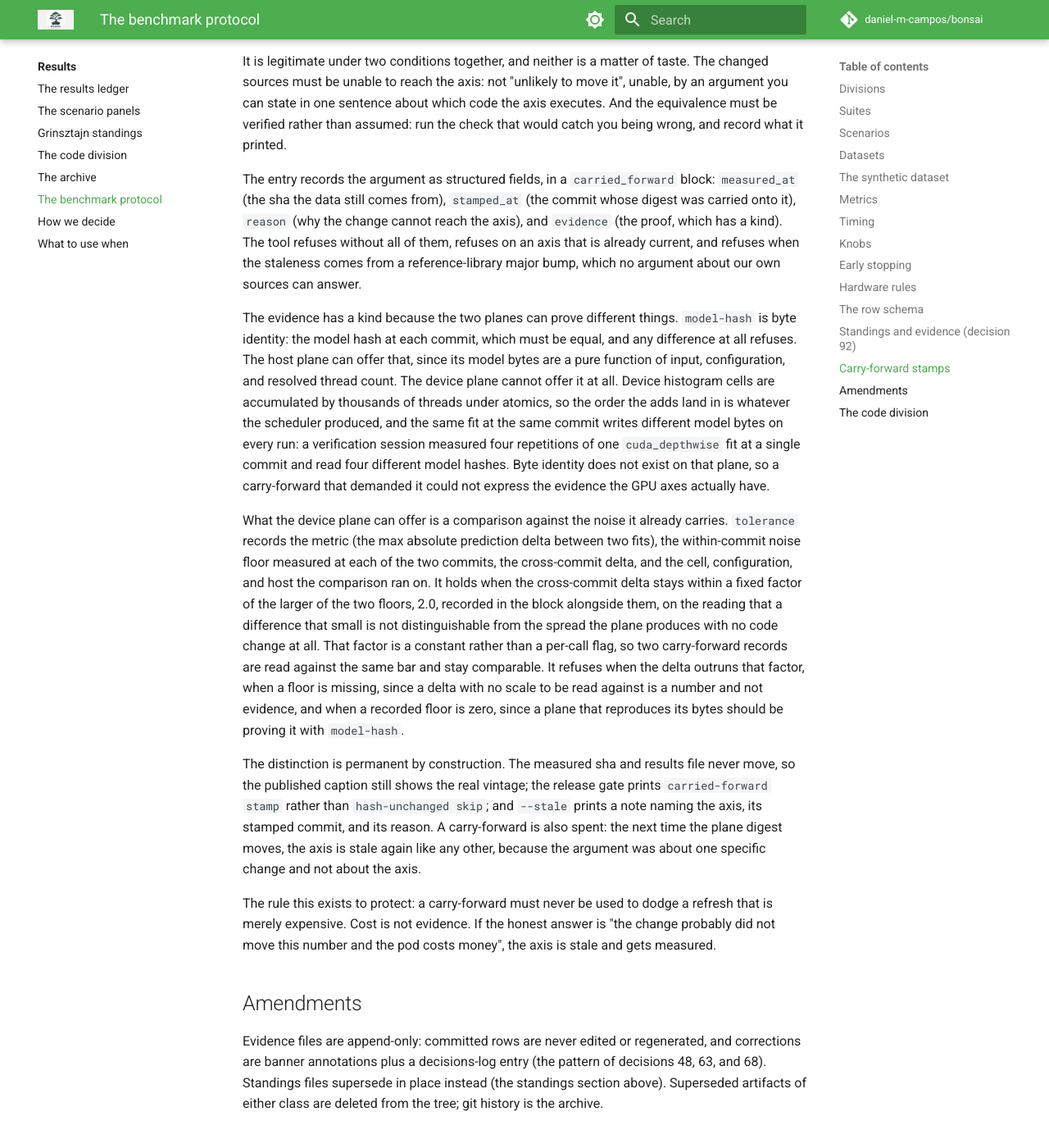
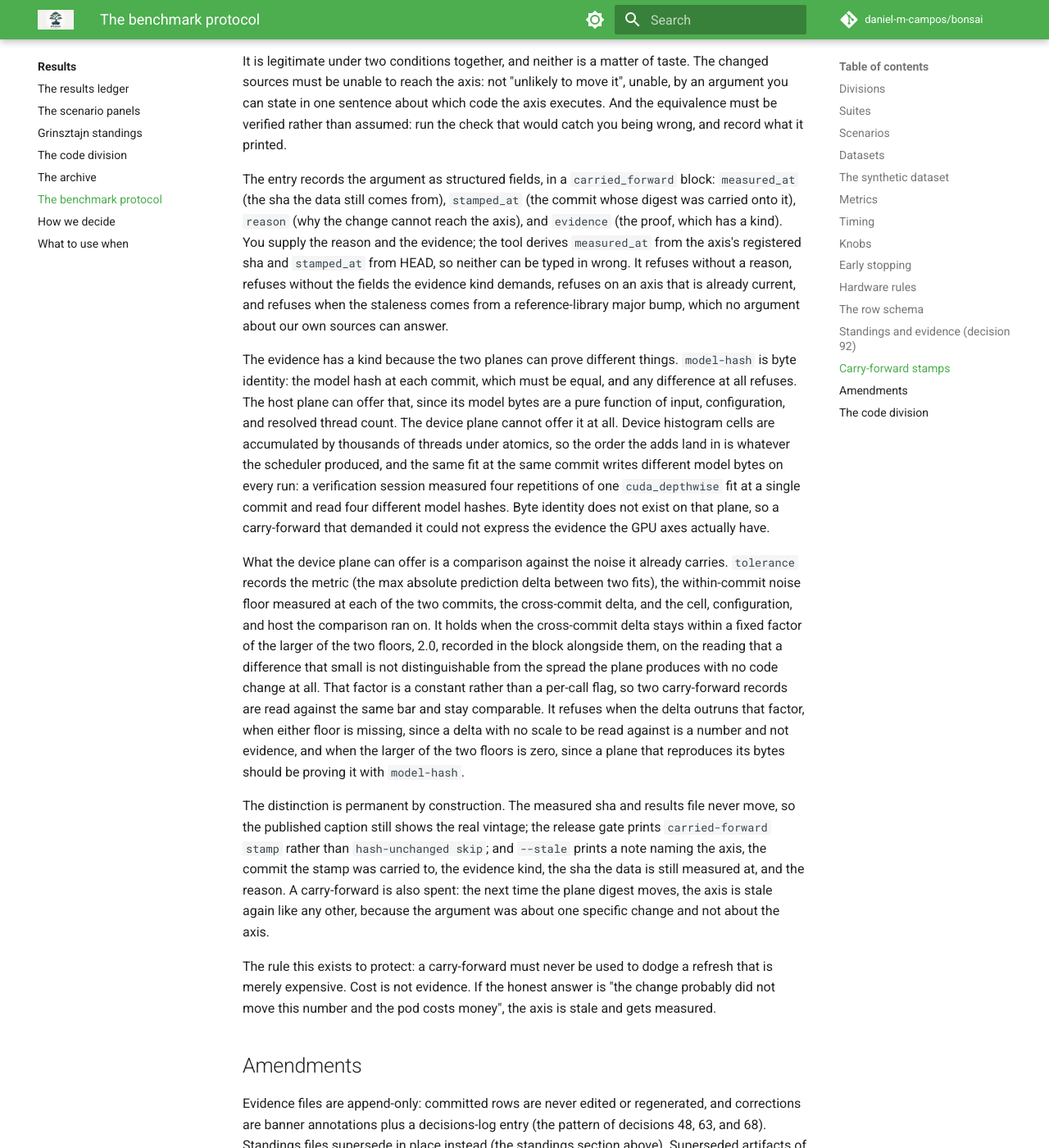
Before and after one commit to daniel-m-campos/bonsai, an MkDocs documentation site: the page built from docs/method/benchmark-protocol.md, in a window 1280 px wide and 1400 px high, scrolled down 8340 px. Shown: the whole window at 82% size. Built offline with MkDocs 1.6.1 and Material for MkDocs 9.7.7, drawn with Linux system fonts in a browser that asks for light colours; comment, search, counter and statistics services are not loaded; some of the changed text lies outside the part shown.

Commit message:
fix(method): match the carry-forward prose to the tool
Three descriptions of the carry-forward stamp did not match
update_standings.py or check_standings.py.

The block's four fields are not four required inputs: measured_at comes
from the axis's registered sha and stamped_at from HEAD, so only the
reason and the evidence kind's own fields are supplied by hand.

The tolerance evidence refuses on max(floor_before, floor_after) <= 0,
not on either recorded floor being zero, so one zero floor beside a
positive one is still readable evidence.

The --stale note carries more than the axis and its reason: it names the
commit the stamp was carried to, the evidence kind, and the sha the data
is still measured at.

Also points the grinsztajn suite row at grinsztajn-2026-08.jsonl, the
committed file.

```diff
--- a/docs/method/benchmark-protocol.md
+++ b/docs/method/benchmark-protocol.md
@@ -128,13 +128,13 @@ Plane gating is mechanical, and mechanical rules are coarse. The gpu digest cove
 
 It is legitimate under two conditions together, and neither is a matter of taste. The changed sources must be unable to reach the axis: not "unlikely to move it", unable, by an argument you can state in one sentence about which code the axis executes. And the equivalence must be verified rather than assumed: run the check that would catch you being wrong, and record what it printed.
 
-The entry records the argument as structured fields, in a `carried_forward` block: `measured_at` (the sha the data still comes from), `stamped_at` (the commit whose digest was carried onto it), `reason` (why the change cannot reach the axis), and `evidence` (the proof, which has a kind). The tool refuses without all of them, refuses on an axis that is already current, and refuses when the staleness comes from a reference-library major bump, which no argument about our own sources can answer.
+The entry records the argument as structured fields, in a `carried_forward` block: `measured_at` (the sha the data still comes from), `stamped_at` (the commit whose digest was carried onto it), `reason` (why the change cannot reach the axis), and `evidence` (the proof, which has a kind). You supply the reason and the evidence; the tool derives `measured_at` from the axis's registered sha and `stamped_at` from HEAD, so neither can be typed in wrong. It refuses without a reason, refuses without the fields the evidence kind demands, refuses on an axis that is already current, and refuses when the staleness comes from a reference-library major bump, which no argument about our own sources can answer.
 
 The evidence has a kind because the two planes can prove different things. `model-hash` is byte identity: the model hash at each commit, which must be equal, and any difference at all refuses. The host plane can offer that, since its model bytes are a pure function of input, configuration, and resolved thread count. The device plane cannot offer it at all. Device histogram cells are accumulated by thousands of threads under atomics, so the order the adds land in is whatever the scheduler produced, and the same fit at the same commit writes different model bytes on every run: a verification session measured four repetitions of one `cuda_depthwise` fit at a single commit and read four different model hashes. Byte identity does not exist on that plane, so a carry-forward that demanded it could not express the evidence the GPU axes actually have.
 
-What the device plane can offer is a comparison against the noise it already carries. `tolerance` records the metric (the max absolute prediction delta between two fits), the within-commit noise floor measured at each of the two commits, the cross-commit delta, and the cell, configuration, and host the comparison ran on. It holds when the cross-commit delta stays within a fixed factor of the larger of the two floors, 2.0, recorded in the block alongside them, on the reading that a difference that small is not distinguishable from the spread the plane produces with no code change at all. That factor is a constant rather than a per-call flag, so two carry-forward records are read against the same bar and stay comparable. It refuses when the delta outruns that factor, when a floor is missing, since a delta with no scale to be read against is a number and not evidence, and when a recorded floor is zero, since a plane that reproduces its bytes should be proving it with `model-hash`.
+What the device plane can offer is a comparison against the noise it already carries. `tolerance` records the metric (the max absolute prediction delta between two fits), the within-commit noise floor measured at each of the two commits, the cross-commit delta, and the cell, configuration, and host the comparison ran on. It holds when the cross-commit delta stays within a fixed factor of the larger of the two floors, 2.0, recorded in the block alongside them, on the reading that a difference that small is not distinguishable from the spread the plane produces with no code change at all. That factor is a constant rather than a per-call flag, so two carry-forward records are read against the same bar and stay comparable. It refuses when the delta outruns that factor, when either floor is missing, since a delta with no scale to be read against is a number and not evidence, and when the larger of the two floors is zero, since a plane that reproduces its bytes should be proving it with `model-hash`.
 
-The distinction is permanent by construction. The measured sha and results file never move, so the published caption still shows the real vintage; the release gate prints `carried-forward stamp` rather than `hash-unchanged skip`; and `--stale` prints a note naming the axis, its stamped commit, and its reason. A carry-forward is also spent: the next time the plane digest moves, the axis is stale again like any other, because the argument was about one specific change and not about the axis.
+The distinction is permanent by construction. The measured sha and results file never move, so the published caption still shows the real vintage; the release gate prints `carried-forward stamp` rather than `hash-unchanged skip`; and `--stale` prints a note naming the axis, the commit the stamp was carried to, the evidence kind, the sha the data is still measured at, and the reason. A carry-forward is also spent: the next time the plane digest moves, the axis is stale again like any other, because the argument was about one specific change and not about the axis.
 
 The rule this exists to protect: a carry-forward must never be used to dodge a refresh that is merely expensive. Cost is not evidence. If the honest answer is "the change probably did not move this number and the pod costs money", the axis is stale and gets measured.
 
```
Also changed, not shown: other parts of docs/method/benchmark-protocol.md (+1 -1 lines).
